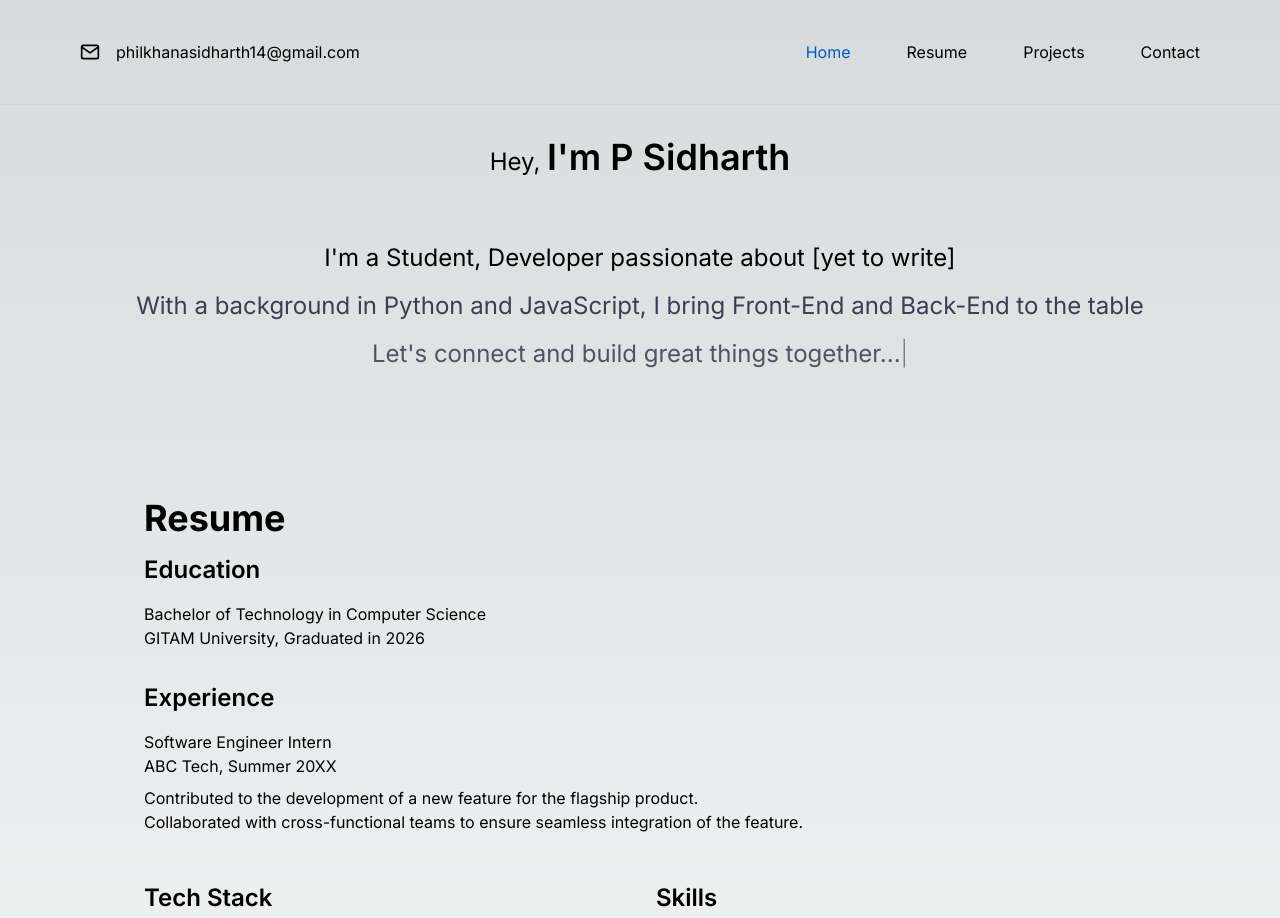
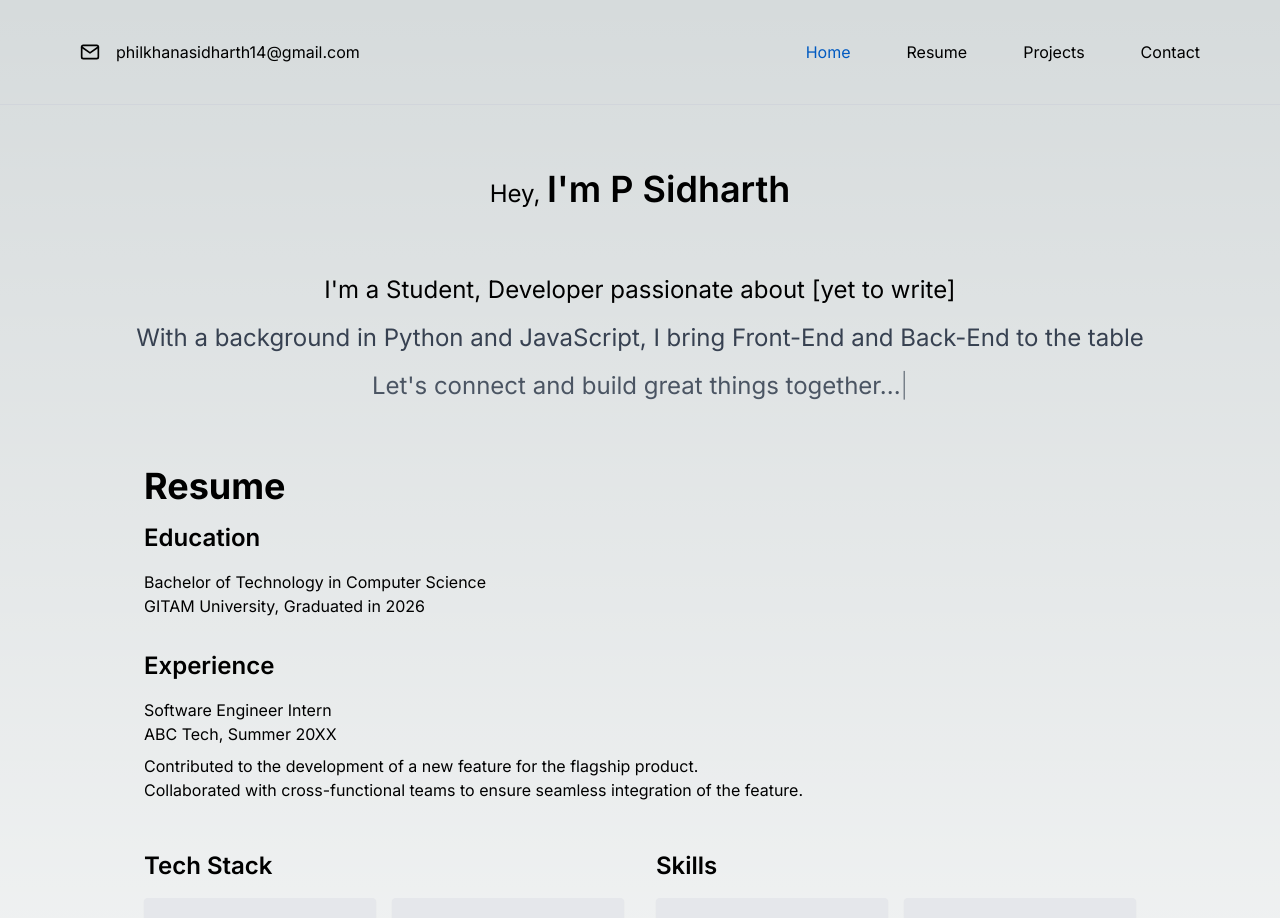
Before and after one commit to psidh/Domain, a Next.js app: page / in a window 1280 px wide. Shown: the top 918 px of the page. Built offline with nearby package versions, Linux system fonts and the light colour scheme.

Commit message:
padding and margin updated

```diff
--- a/src/app/components/Resume.js
+++ b/src/app/components/Resume.js
@@ -27,7 +27,7 @@ const Resume = () => {
 
   return (
    <div className="">
-    <div className="py-16 px-8 lg:px-36">
+    <div className="pt-4 px-8 lg:px-36">
       <h2 className="md:text-4xl text-2xl font-bold mb-4">Resume</h2>
 
       <section className="mb-8">
--- a/src/app/components/TopIntro.js
+++ b/src/app/components/TopIntro.js
@@ -23,7 +23,7 @@ const TopIntro = () => {
     <div className="">
     <main>
       <GlobalStyle />
-      <section className="flex flex-col justify-center items-center py-8 px-4 lg:px-18">
+      <section className="flex flex-col justify-center items-center pt-16 pb-4 px-4 lg:px-18">
       <h2 className="md:text-2xl text-4xl font-semibold mb-4"><span className="md:text-2xl text-xl mb-4 font-normal">Hey, </span>
       <span className="font-semibold md:text-4xl text-2xl ">
       {/* eslint-disable-next-line react/no-unescaped-entities */}
```
